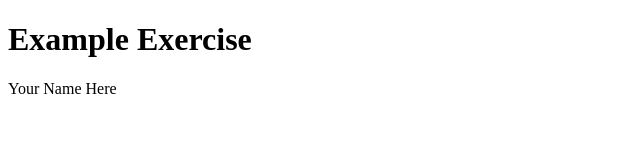
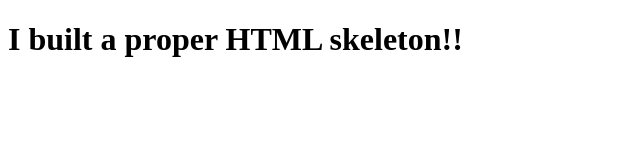
Before and after one commit to yadanur/prep-0221-code-solutions, a website: page prep-example/index.html in a window 1280 px wide. Shown: the whole page, without its empty margins (0-640 px from the left). Drawn offline with Linux system fonts and the light colour scheme.

Commit message:
prep-html-skeleton restart

```diff
--- a/prep-example/index.html
+++ b/prep-example/index.html
@@ -1,10 +1,13 @@
 <!DOCTYPE html>
 <html>
-<head>
-  <title>Example Exercise</title>
-</head>
-<body>
-  <h1>Example Exercise</h1>
-  <p>Your Name Here</p>
-</body>
+  <head>
+    <title>HTML Skeleton Excercise</title>
+  </head>
+
+
+  <body>
+    <h1>
+    I built a proper HTML skeleton!!
+    </h1>
+  </body>
 </html>
```
Also changed, not shown: prep-html-skeleton/index.html (added, +11 -0 lines).
